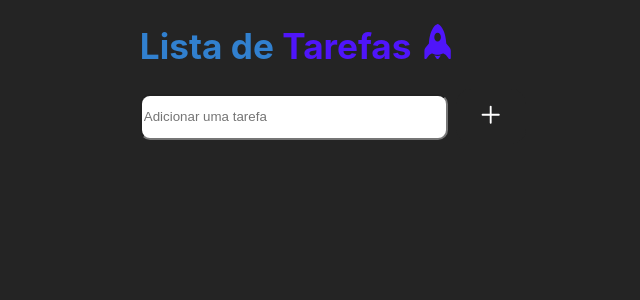
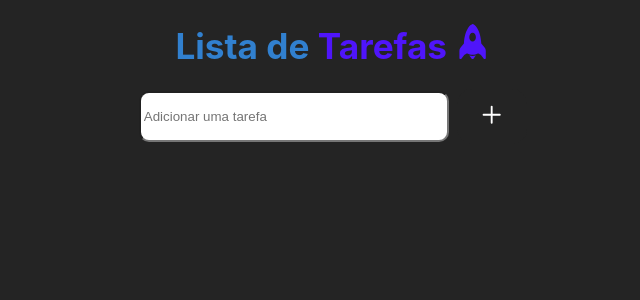
Before and after one commit to jeffmmartins/lista-de-tarefas, a React (Vite) app in the folder lista-de-tarefas/: page / in a window 1280 px wide. Shown: the top 300 px of the page, without its empty margins (307-947 px from the left). Built offline with nearby package versions, Linux system fonts and the light colour scheme.

Commit message:
style: input corrigido

```diff
--- a/lista-de-tarefas/src/components/style/Header.module.css
+++ b/lista-de-tarefas/src/components/style/Header.module.css
@@ -2,6 +2,8 @@
     color: #4F15FA;
     font-size: 2.2em;
     line-height: 1.1;
+    text-align: center;
+
 }
 
 .span {
--- a/lista-de-tarefas/src/components/style/NewToDoForm.module.css
+++ b/lista-de-tarefas/src/components/style/NewToDoForm.module.css
@@ -11,6 +11,7 @@
 }
 
 input{
+    padding: 0.2rem;
     width: 300px;
     height: 40px;
     border-radius: 10px;
```
